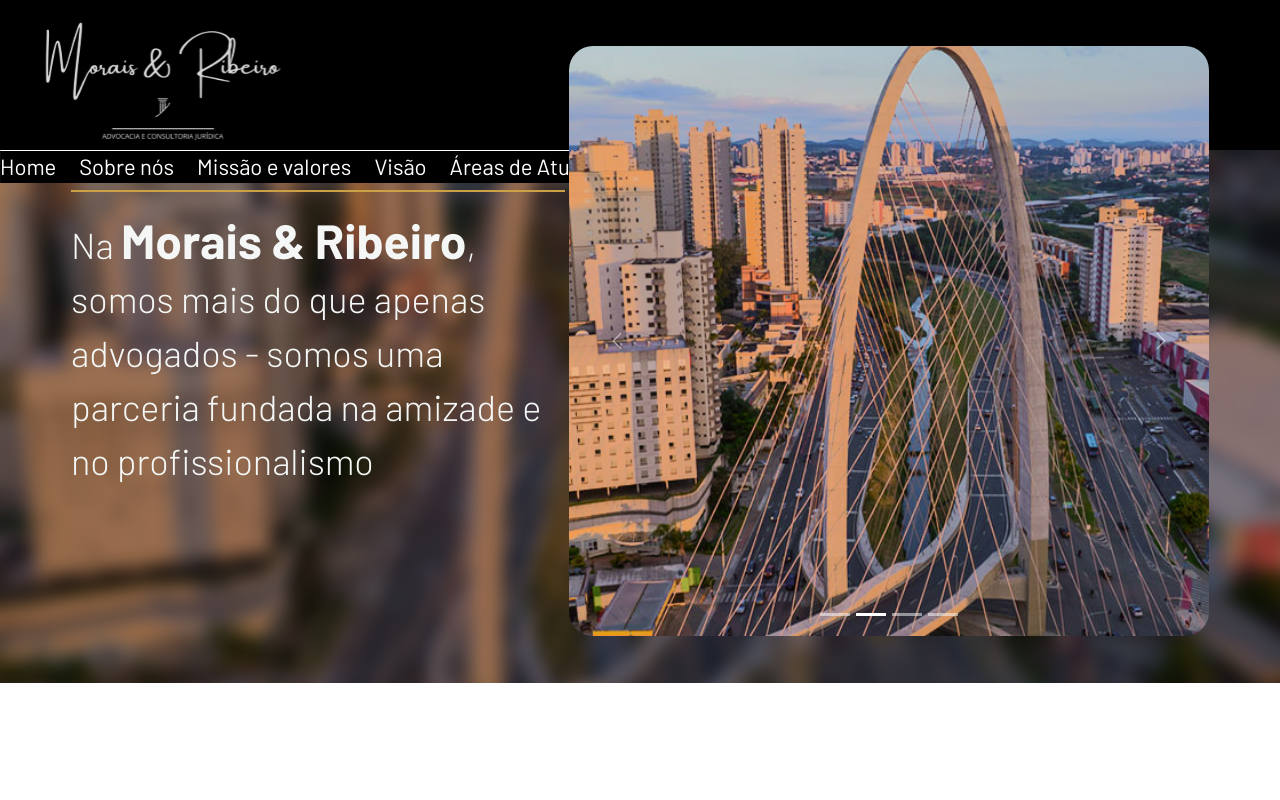
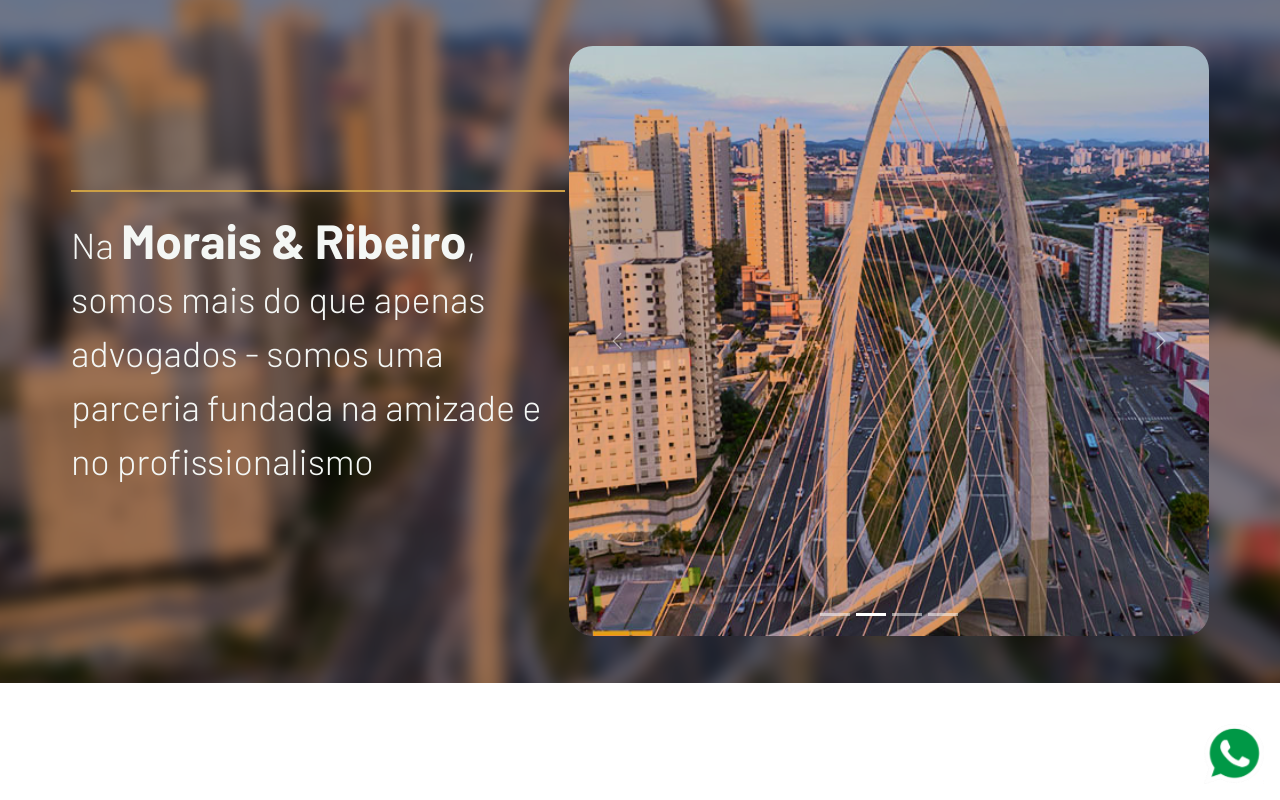
Before and after one commit to DNC-Tech13/Morais-Ribeiro-Advocacia, a Next.js app: page / in a window 1280 px wide. Shown: the top 800 px of the page. Built offline with nearby package versions, Linux system fonts and the light colour scheme.

Commit message:
feat: adicionar button whatsapp no layout

```diff
--- a/src/components/layout/DefaultLayout.js
+++ b/src/components/layout/DefaultLayout.js
@@ -2,14 +2,16 @@
 import Header from "@/components/header/header";
 import { ThemeProvider } from "react-bootstrap";
 import "@/styles/globals.scss";
+import WhatsappButton from "../whatsappButton/whatsappButton";
 
 export default function Layout({ children }) {
   return (
     <ThemeProvider breakpoints={["xl", "md"]} minBreakpoint="xxs">
-      <header>
+      {/* <header>
         <Header />
-      </header>
+      </header> */}
       {children}
+      <WhatsappButton/>
     </ThemeProvider>
   );
 }
--- /dev/null
+++ b/src/components/whatsappButton/whatsapp.scss
@@ -0,0 +1,15 @@
+
+.imgWhatsapp {
+  position: fixed;
+  bottom:16px;
+  right:16px;
+
+  img{
+  width: 60px;
+  height: 60px;}
+}
+
+
+.imgWhatsapp img:hover {
+  transform: scale(1.1);
+}
--- /dev/null
+++ b/src/components/whatsappButton/whatsappButton.js
@@ -0,0 +1,16 @@
+import Whatsapp from "../../imagens/whatsapp.svg";
+import React from 'react'
+import './whatsapp.scss'
+import Image from "next/image";
+
+const WhatsappButton = () => {
+  return (
+    <div className='imgWhatsapp'>
+        <a href="https://wa.me/5512991604267?text=Quero+conhecer+mais+das+as+%C3%A1reas+de+atua%C3%A7%C3%A3o.">
+          <Image src={Whatsapp} />
+        </a>
+      </div>
+  )
+}
+
+export default WhatsappButton
```
